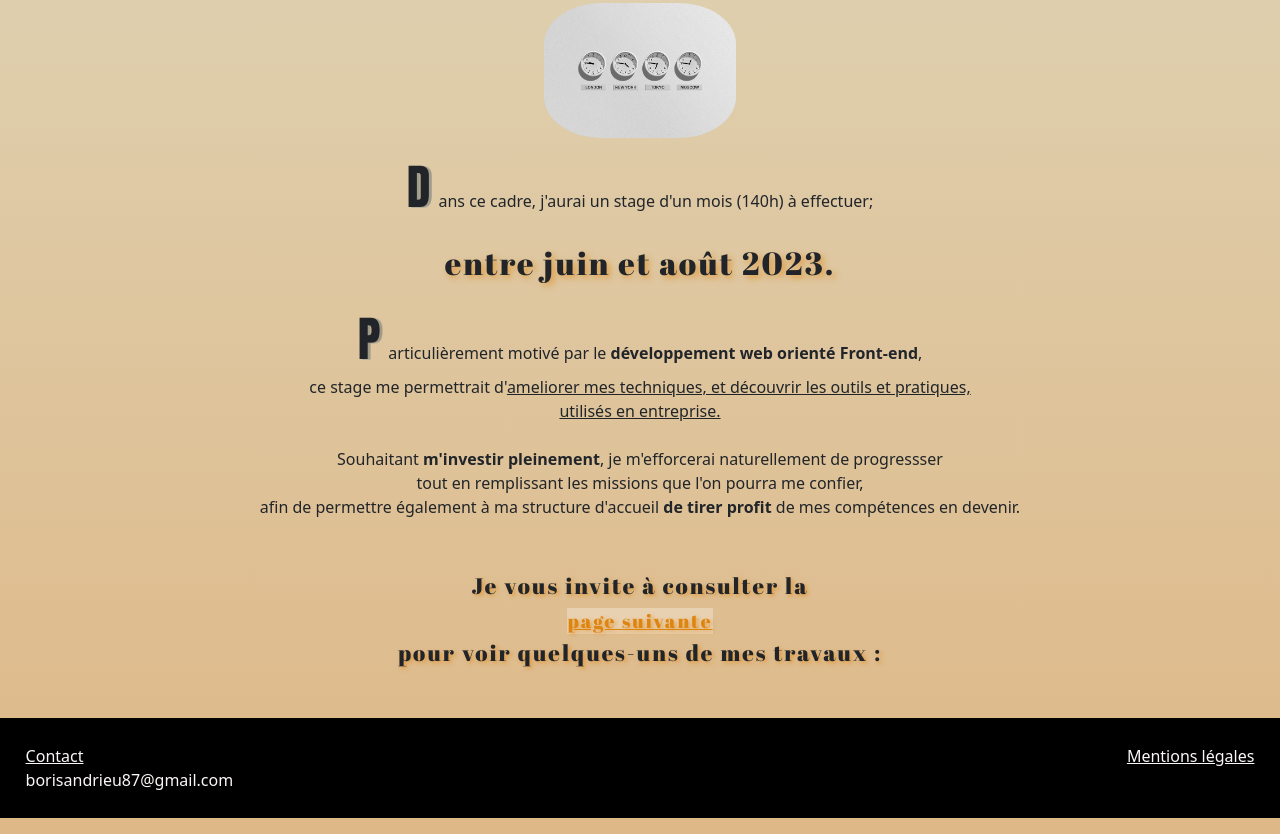
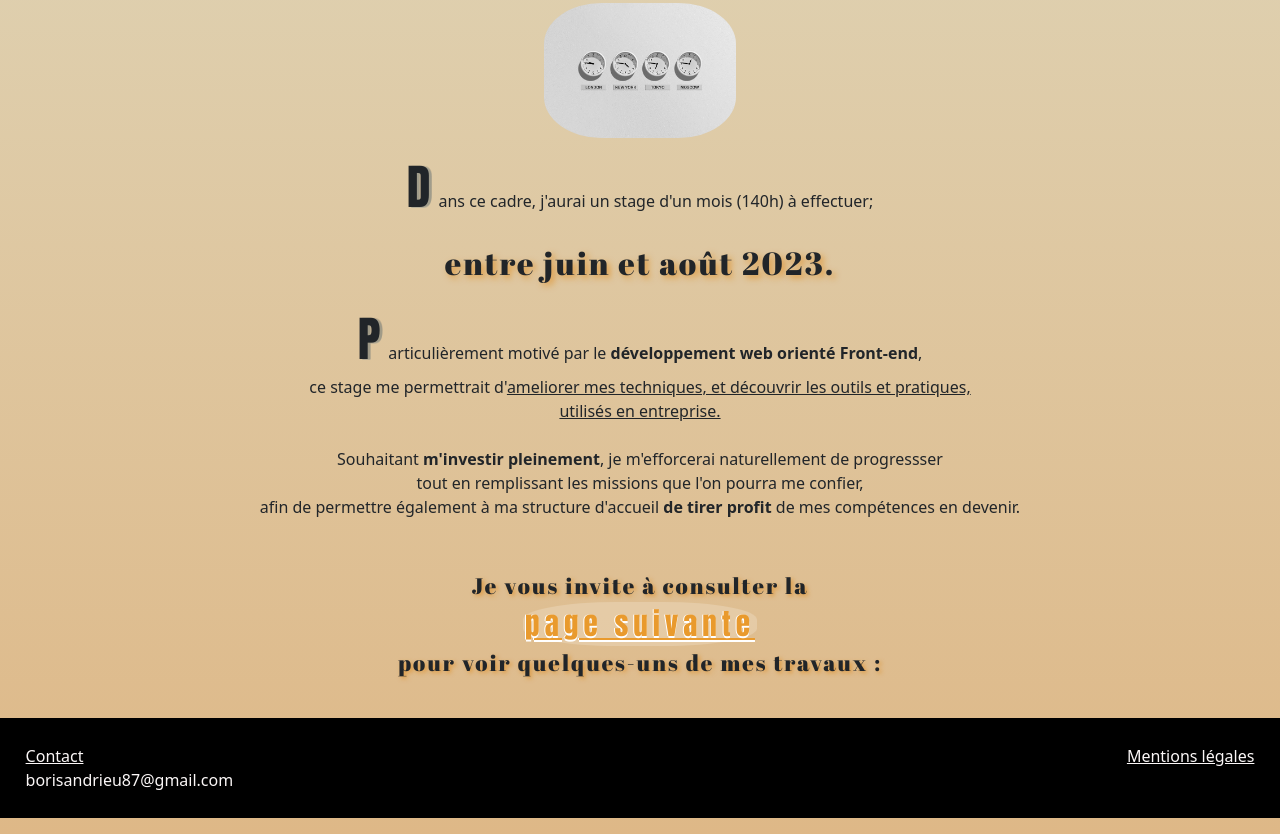
Before and after one commit to Bozy87/boris.andrieu, a plain HTML site: page index.html in a window 1280 px wide. Shown: the part 1780-2614 px from the top of the page. Drawn offline with nearby package versions, Linux system fonts and the light colour scheme.

Commit message:
Update index.html

```diff
--- a/index.html
+++ b/index.html
@@ -118,8 +118,8 @@ Je me suis, en premier lieu, perfectionné sur des logiciels et appareils de MAO
        Souhaitant <strong>m'investir pleinement</strong>, je m'efforcerai naturellement de progressser <br>tout en remplissant les missions que l'on pourra me confier,<br> afin de permettre également à ma structure d'accueil <strong>de tirer profit</strong> de mes compétences en devenir.</p>
       <br></div>
 
-      <div class="encadre fontstyle">
-    Je vous invite à consulter la  <br> <a class="hyperlien" href="./html/onmange.html">page suivante</a> <br> pour voir quelques-uns de mes travaux :
+       <div class=" fontstyle">
+    Je vous invite à consulter la  <br> <a class="liensite" href="./html/onmange.html">page suivante</a> <br> pour voir quelques-uns de mes travaux :
       </div>
 
     </div>
```
